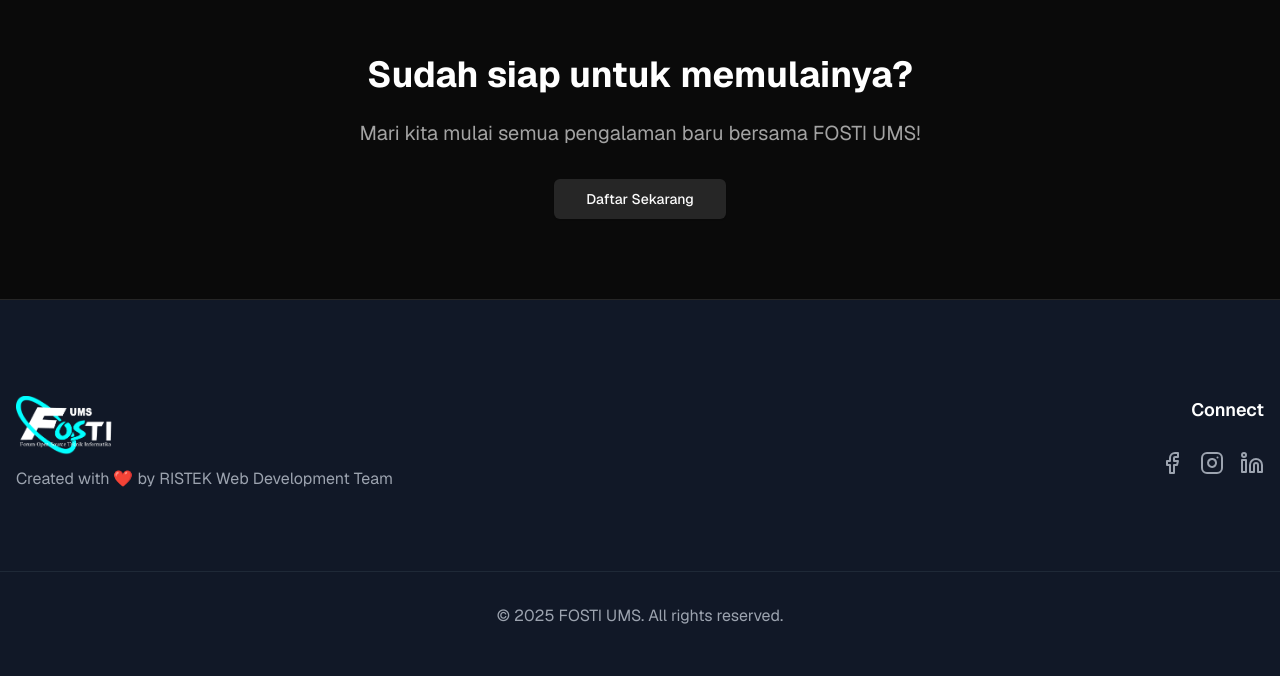
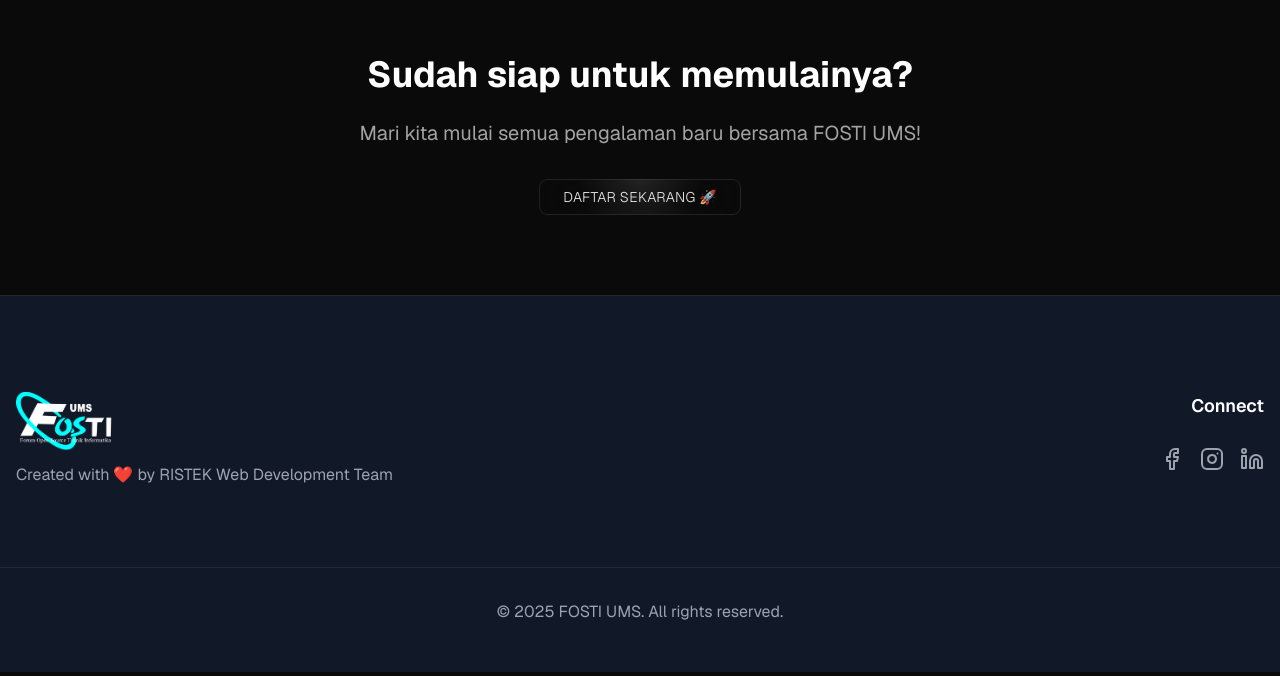
Before and after one commit to airlanggapradana/oprec-fosti, a Next.js app in the folder frontend/: page / in a window 1280 px wide. Shown: the part 4436-5112 px from the top of the page. Built offline with nearby package versions, Linux system fonts and the light colour scheme.

Commit message:
feat: update CTA component with ShinyButton

```diff
--- a/frontend/src/components/CTA.tsx
+++ b/frontend/src/components/CTA.tsx
@@ -1,7 +1,11 @@
+"use client";
 import React from "react";
-import DaftarBtn from "./DaftarBtn";
+import { useRouter } from "next/navigation";
+import { ShinyButton } from "./magicui/shiny-button";
 
 const CTA = () => {
+  const router = useRouter();
+
   return (
     <section className="px-5 py-20 md:px-0">
       <div className="container mx-auto text-center">
@@ -11,7 +15,9 @@
         <p className="mx-auto mb-8 max-w-2xl text-xl text-muted-foreground">
           Mari kita mulai semua pengalaman baru bersama FOSTI UMS!
         </p>
-        <DaftarBtn text="Daftar Sekarang" size={"lg"} variant={"secondary"} />
+        <ShinyButton onClick={() => router.push("/pendaftaran")}>
+          Daftar Sekarang 🚀
+        </ShinyButton>
       </div>
     </section>
   );
```
